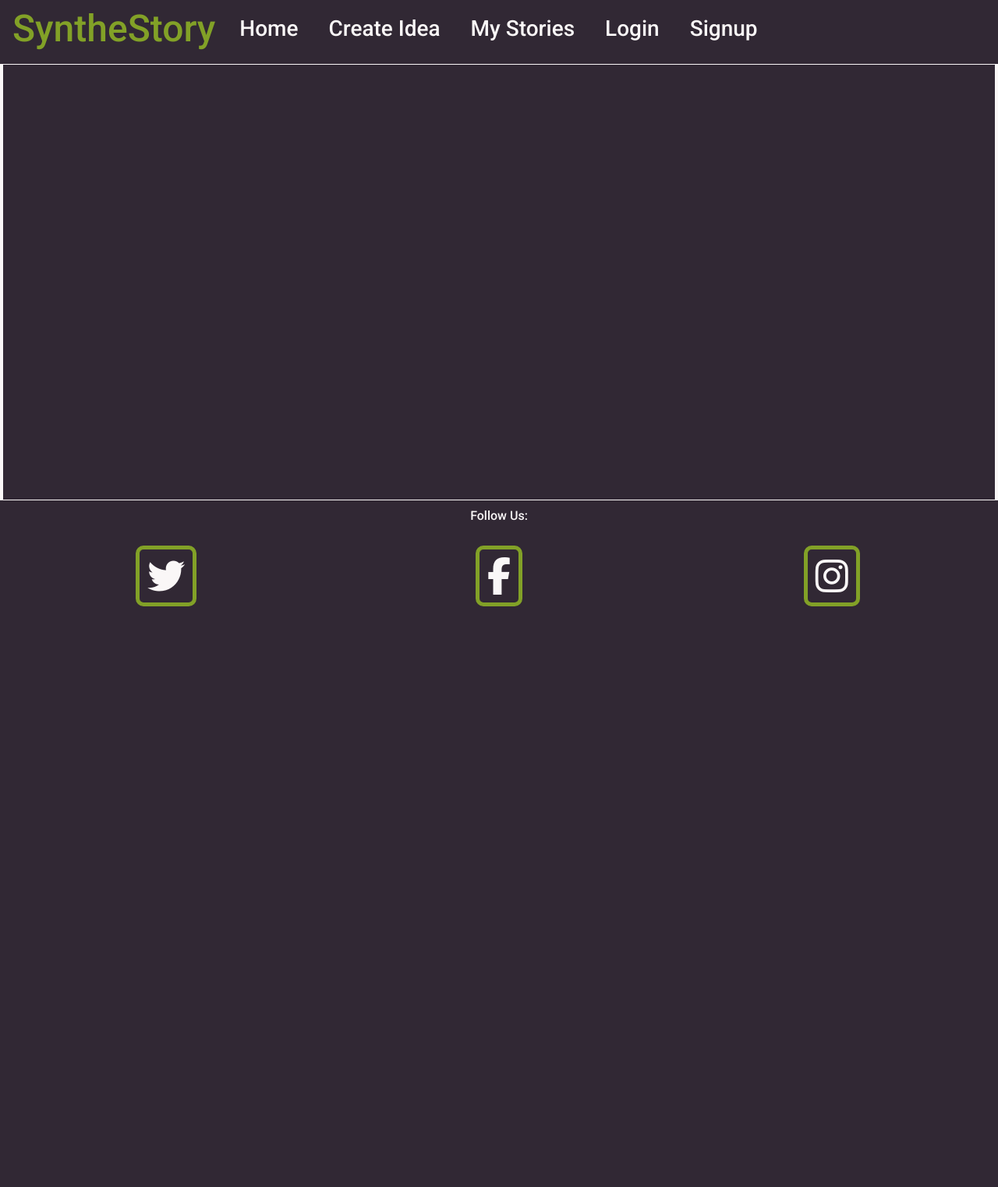
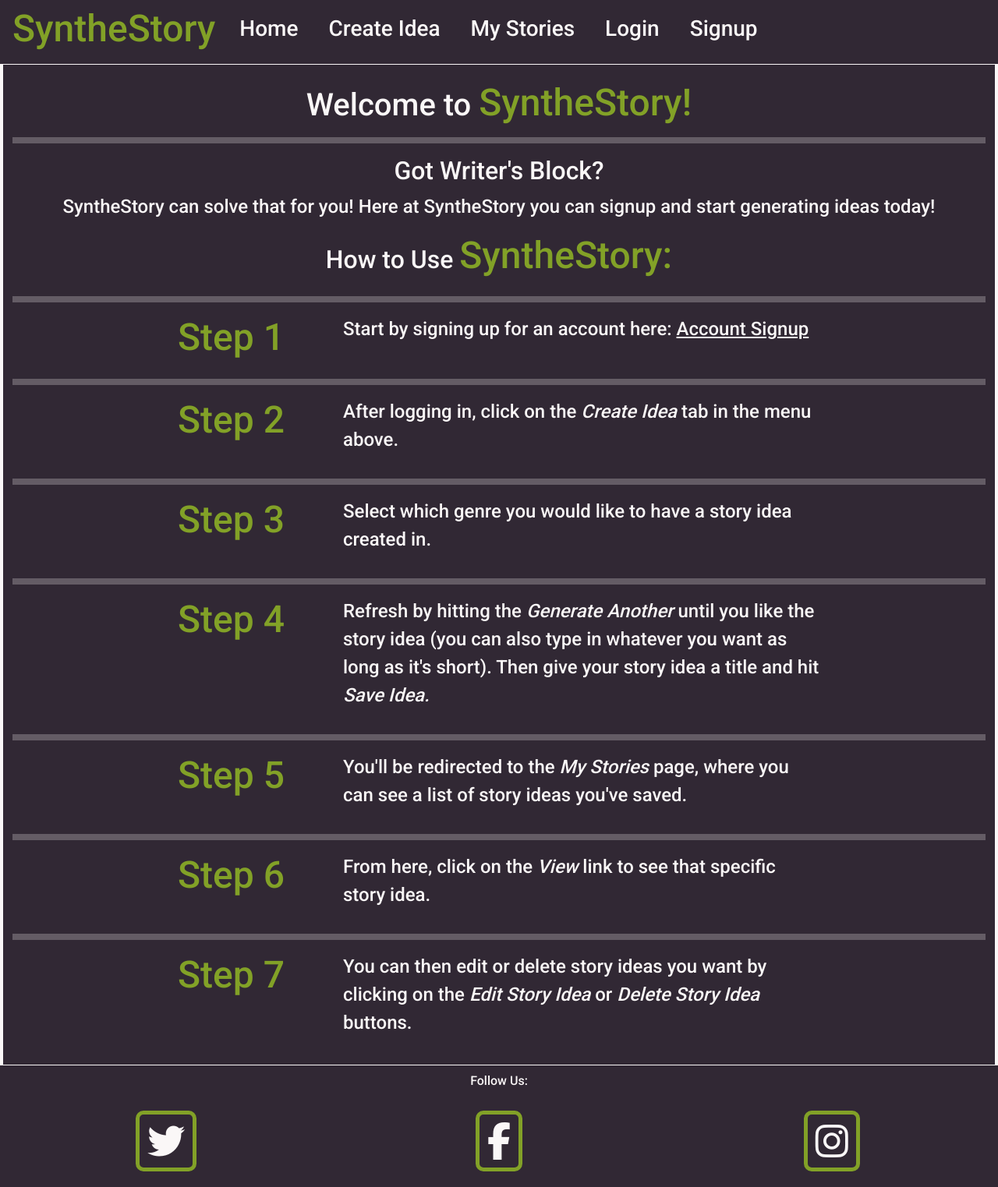
Before and after one commit to CarlG96/synthestory, a Django app: page / in a window 1280 px wide. Shown: the whole page at 78% size. Before the commit the page ends 778 px from the top, so only its background shows below. Run offline with Django 3.2, Linux system fonts and the light colour scheme; data that the repository does not hold is empty; some libraries are stand-ins or nearby versions; some web fonts are replaced.

Commit message:
style: Style landing page to work across multiple devices and give it content explaining the instructions for using synthestory

```diff
--- a/static/css/style.css
+++ b/static/css/style.css
@@ -68,6 +68,10 @@ hr {
     color: var(--main-brand);
 }
 
+.light-text {
+    color: var(--light-accent);
+}
+
 /* Spacing */
 
 a i {
@@ -87,10 +91,22 @@ a i {
     color: var(--main-brand);
 }
 
+.special-link {
+    text-decoration: underline;
+}
+
+.special-link:hover {
+    color: var(--main-brand);
+    transition: all color 0.5s ease-out;
+}
+
+.special-link:focus {
+    color: var(--main-brand);
+}
+
 .footer {
     padding-top: 10px;
     padding-bottom: 10px;
-
     margin-bottom: 10px;
 }
 
@@ -192,3 +208,8 @@ a i {
         margin-top: 0;
     }
 }
+
+/* Text for landing page */
+.responsive-text p{
+    font-size: 1.5rem;
+}
--- a/synthestoryapp/urls.py
+++ b/synthestoryapp/urls.py
@@ -3,8 +3,8 @@ from .views import get_genre_page, get_genre_type_page, get_home_page, get_my_st
 from django.urls import path
 
 urlpatterns = [
-    path('home/', get_home_page, name='home'),
-    path('', get_genre_page, name='genre-page'),
+    path('', get_home_page, name='home'),
+    path('genre-page/', get_genre_page, name='genre-page'),
     path('genre-type/<str:id>/', get_genre_type_page, name='genre-type'),
     path('my-stories/<str:id>/', get_my_stories_page, name='my-stories'),
     path('my-stories/<str:id>/<str:idea_id>/', get_my_stories_idea, name='my-stories-idea'),
--- a/synthestoryapp/views.py
+++ b/synthestoryapp/views.py
@@ -5,7 +5,7 @@ import random
 
 
 def get_home_page(request):
-    return render(request, 'home.html')
+    return render(request, 'index.html')
 
 def get_genre_page(request):
     genres = Genre.objects.all()
@@ -20,7 +20,7 @@ def get_genre_type_page(request, id):
         story_text = request.POST.get('story_text')
         StoryIdea.objects.create(title=title, story_text=story_text, user=request.user)
 
-        return render(request, 'home.html')
+        return render(request, 'index.html')
     # creates a random sentence that relates to the currently selected genre
     # can be redone with better code
 
--- /dev/null
+++ b/templates/index.html
@@ -0,0 +1,68 @@
+{% extends 'base.html' %}
+
+{% block content %}
+
+<div class="container-fluid white-text responsive-text generic-area">
+    <div class="row">
+        <div class="col center-text">
+            <h1> Welcome to <span class="main-logo">SyntheStory!</span> </h1>
+            <hr>
+            <section>
+                <h2>
+                    Got Writer's Block?
+                </h2>
+                <p class=>SyntheStory can solve that for you! Here at SyntheStory you can signup and start generating
+                    ideas today! </p>
+                <h2 >
+                    How to Use <span class="main-logo">SyntheStory:</span>
+                </h2>
+            </section>
+        </div>
+    </div>
+    <hr>
+    <div class="row mt-3">
+        <div class="col-xl-2"></div>
+        <div class="col-xl-2"><h1 class="main-logo">Step 1</h1></div>
+        <div class="col-xl-6"><p>Start by signing up for an account here: <a href="{% url 'account_signup' %}" class="white-text special-link">Account Signup</a></p></div>
+    </div>
+    <hr>
+    <div class="row mt-3">
+        <div class="col-xl-2"></div>
+        <div class="col-xl-2"><h1 class="main-logo">Step 2</h1></div>
+        <div class="col-xl-6"><p>After logging in, click on the <em>Create Idea</em> tab in the menu above.</p></div>
+    </div>
+    <hr>
+    <div class="row mt-3">
+        <div class="col-xl-2"></div>
+        <div class="col-xl-2"><h1 class="main-logo">Step 3</h1></div>
+        <div class="col-xl-6"><p>Select which genre you would like to have a story idea created in.</p></div>
+    </div>
+    <hr>
+    <div class="row mt-3">
+        <div class="col-xl-2"></div>
+        <div class="col-xl-2"><h1 class="main-logo">Step 4</h1></div>
+        <div class="col-xl-6"><p>Refresh by hitting the <em>Generate Another</em> until you like the story idea (you can also
+            type in whatever you want as long as it's short). Then give your story idea a title and hit <em>Save Idea.</em></p></div>
+    </div>
+    <hr>
+    <div class="row mt-3">
+        <div class="col-xl-2"></div>
+        <div class="col-xl-2"><h1 class="main-logo">Step 5</h1></div>
+        <div class="col-xl-6"><p>You'll be redirected to the <em>My Stories</em> page, where you can see a list of story ideas you've saved.</p></div>
+    </div>
+    <hr>
+    <div class="row mt-3">
+        <div class="col-xl-2"></div>
+        <div class="col-xl-2"><h1 class="main-logo">Step 6</h1></div>
+        <div class="col-xl-6"><p>From here, click on the <em>View</em> link to see that specific story idea.</p></div>
+    </div>
+    <hr>
+    <div class="row mt-3">
+        <div class="col-xl-2"></div>
+        <div class="col-xl-2"><h1 class="main-logo">Step 7</h1></div>
+        <div class="col-xl-6"><p>You can then edit or delete story ideas you want by clicking on the <em>Edit Story Idea</em> or <em>Delete Story Idea</em> buttons. </p></div>
+    </div>
+
+</div>
+
+{% endblock %}
```
Also changed, not shown: templates/home.html (deleted, +0 -34 lines).
